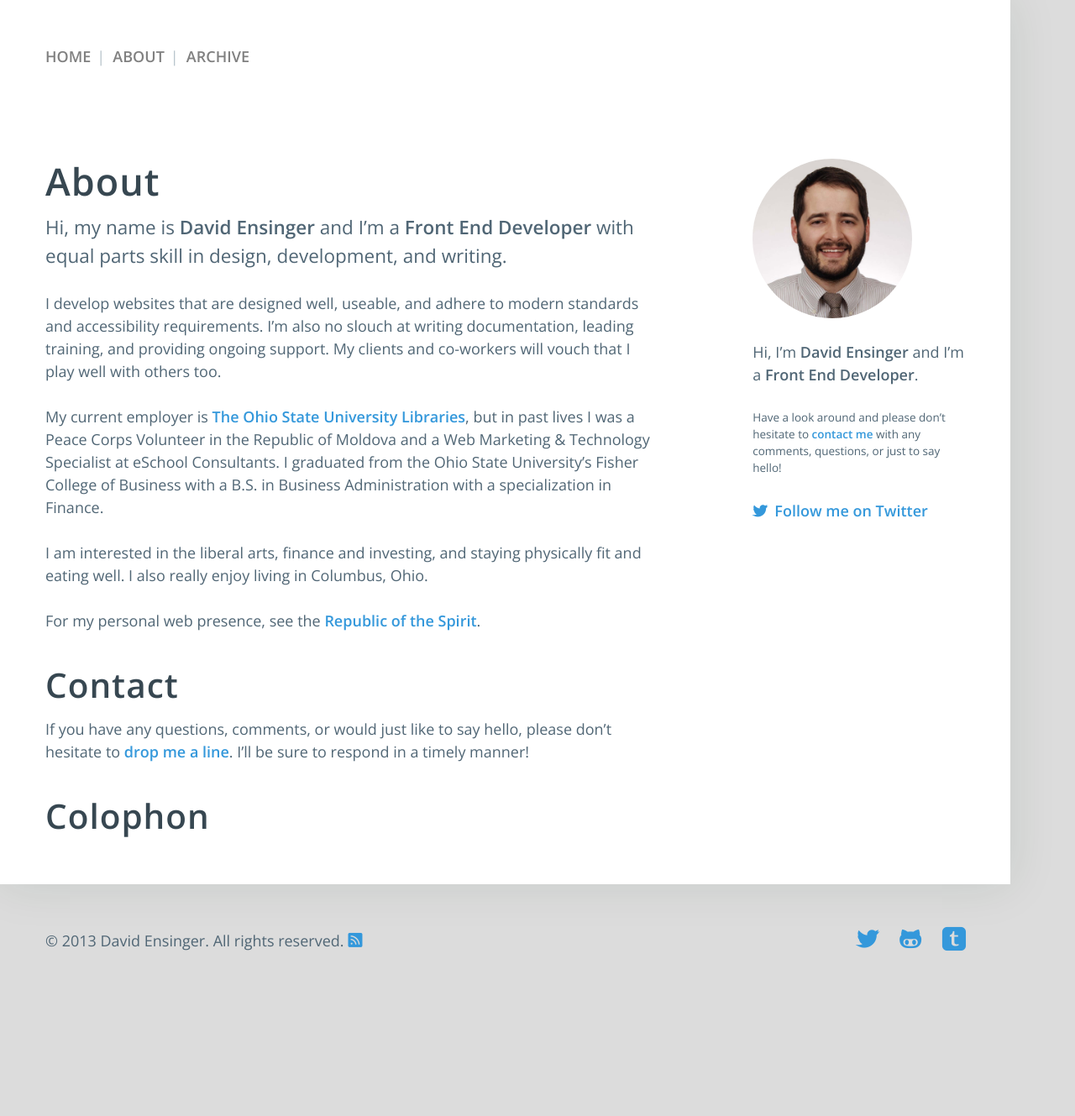
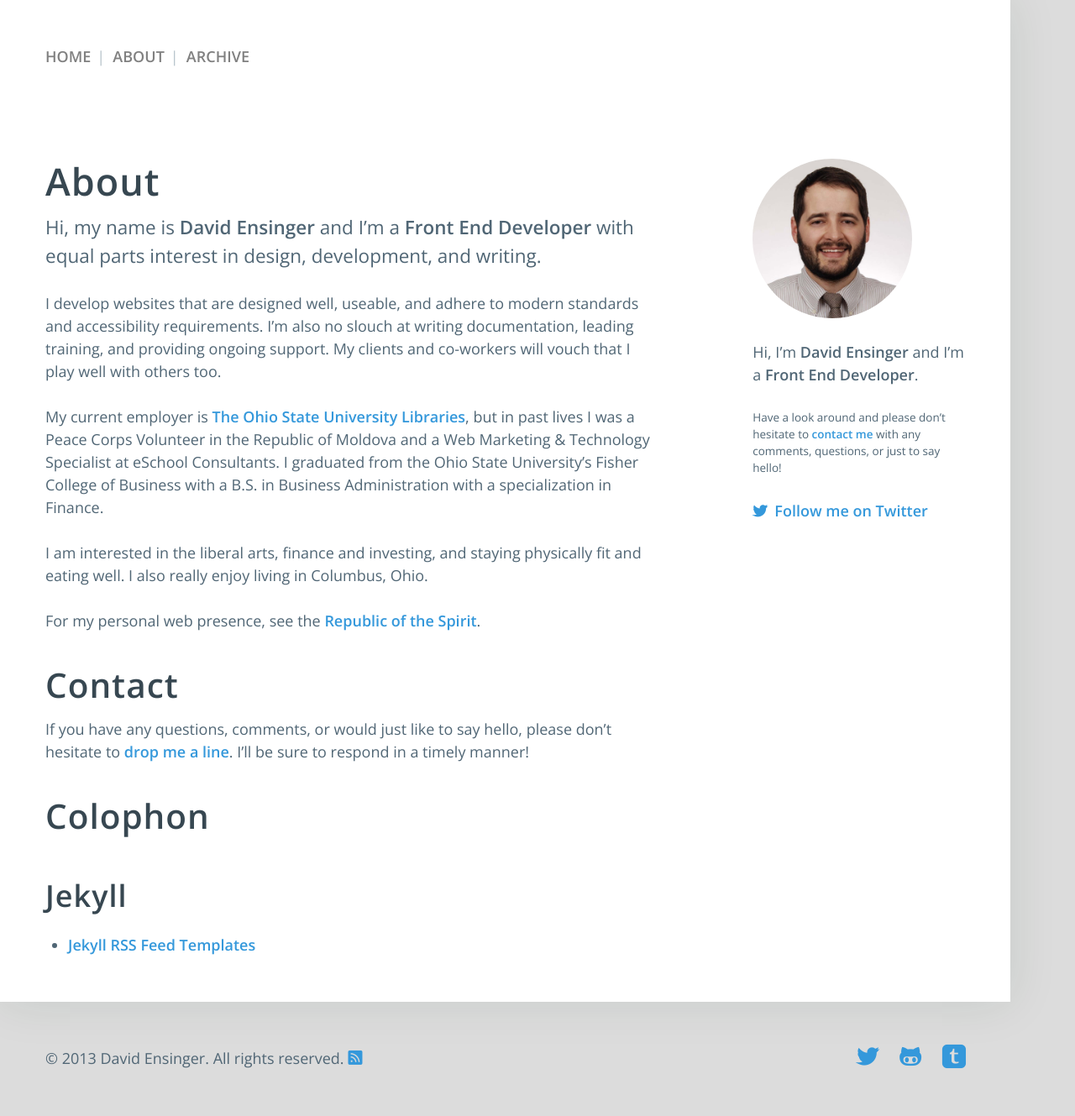
Before and after one commit to davidensinger/davidensinger.github.io, a Jekyll site: the page built from about.md, in a window 1280 px wide. Shown: the whole page at 84% size. Built offline with Jekyll 4.4.1, drawn with Linux system fonts in a browser that asks for light colours; nearby versions of some CDN libraries; Markdown is read by kramdown in place of the engine named in the settings; before the commit the page ends 1189 px from its top, so only the background shows below that.

Commit message:
Modified the first sentence of the About page and added a link to the RSS feed resource in the Colophon.

```diff
--- a/about.md
+++ b/about.md
@@ -8,7 +8,7 @@
 
 # About
 
-<p class="text-intro">Hi, my name is <strong>David Ensinger</strong> and I’m a <strong>Front End Developer</strong> with equal parts skill in design, development, and writing.</p>
+<p class="text-intro">Hi, my name is <strong>David Ensinger</strong> and I’m a <strong>Front End Developer</strong> with equal parts interest in design, development, and writing.</p>
 
 I develop websites that are designed well, useable, and adhere to modern standards and accessibility requirements. I’m also no slouch at writing documentation, leading training, and providing ongoing support. My clients and co-workers will vouch that I play well with others too.
 
@@ -23,3 +23,7 @@
 If you have any questions, comments, or would just like to say hello, please don't hesitate to [drop me a line](mailto:hello@davidensinger.com). I'll be sure to respond in a timely manner!
 
 ## Colophon
+
+### Jekyll
+
+- [Jekyll RSS Feed Templates](https://github.com/snaptortoise/jekyll-rss-feeds)
```
